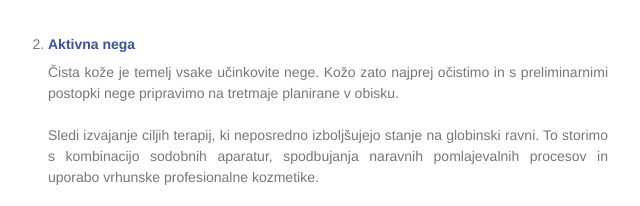
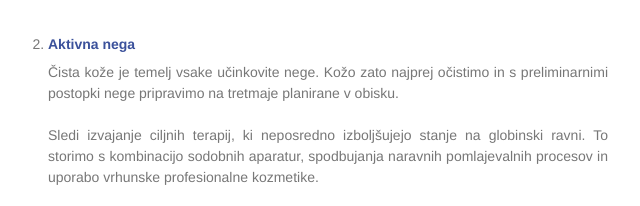
Before and after one commit to beautycodesi/beautycodesi, a plain HTML site: page index.html in a window 1280 px wide. Shown: the part 1540-1746 px from the top of the page, 312-952 px from the left. Drawn offline with Linux system fonts and the light colour scheme; a web font is replaced by a local one.

Commit message:
Fix typo

```diff
--- a/index.html
+++ b/index.html
@@ -100,7 +100,7 @@
                             v obisku.
                         </p>
                         <p>
-                            Sledi izvajanje ciljih terapij, ki neposredno
+                            Sledi izvajanje ciljnih terapij, ki neposredno
                             izboljšujejo stanje na globinski ravni. To storimo s
                             kombinacijo sodobnih aparatur, spodbujanja naravnih
                             pomlajevalnih procesov in uporabo vrhunske
```
